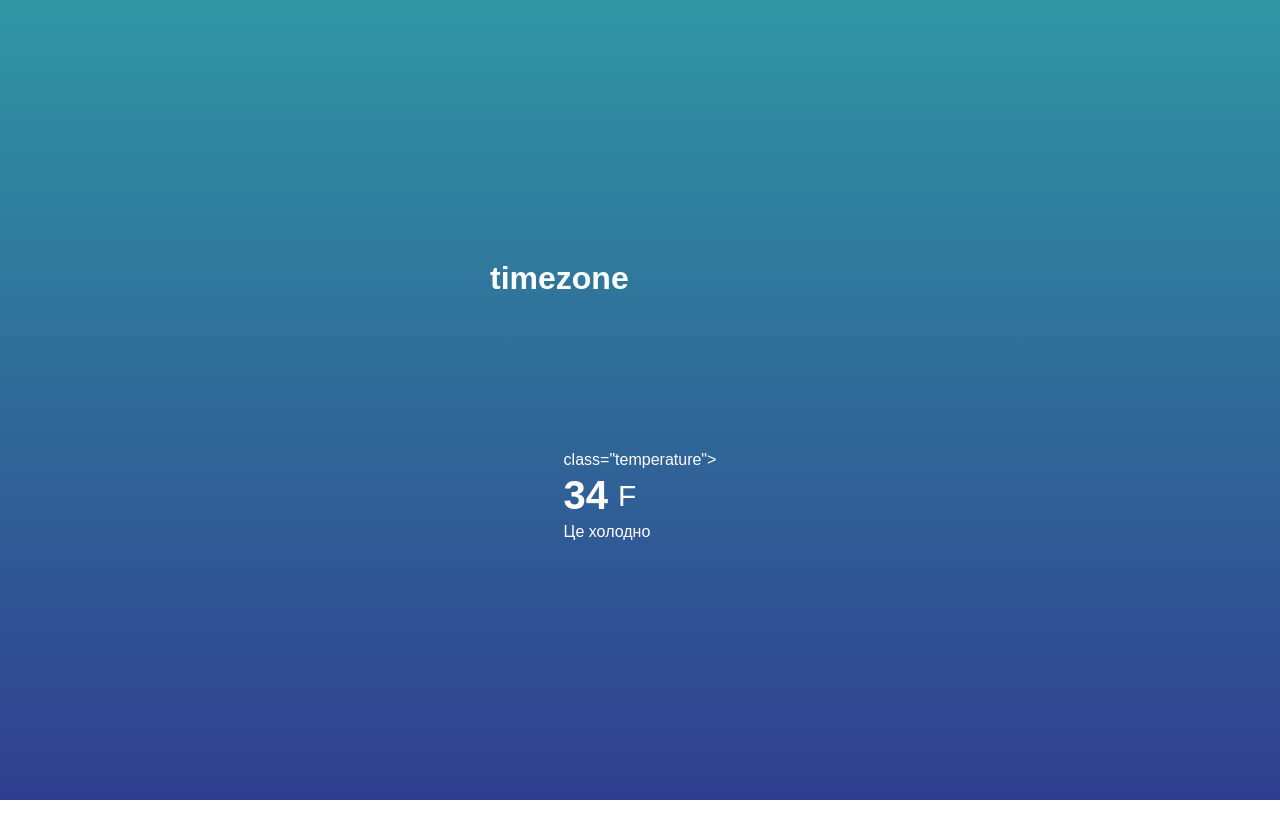
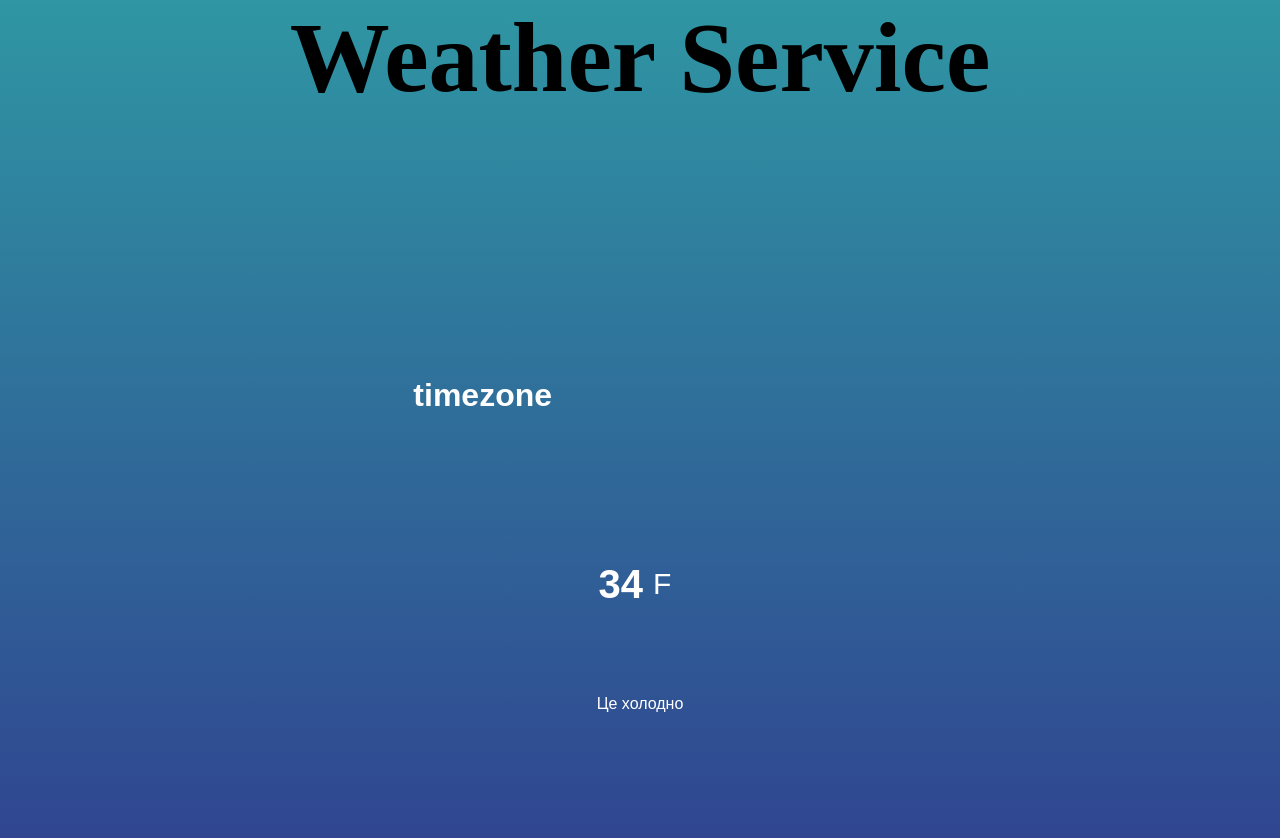
Before and after one commit to vanyyaa11/mainproject, a plain HTML site: page index.html in a window 1280 px wide. Before the commit the page ends 800 px from the top, so only its background shows below. Drawn offline with Linux system fonts and the light colour scheme.

Commit message:
mainproject

```diff
--- a/css/index.css
+++ b/css/index.css
@@ -5,12 +5,24 @@
 }
 body {
 
+/*    height: 100vh;*/
+/*    display: flex;*/
+/*    justify-content: center;*/
+/*    flex-direction:column;*/
+/*    align-items: center;*/
+    background-image: linear-gradient(rgb(47,150,163), rgb(48,62,143));
+/*    font-family: sans-serif;*/
+/*    color: white;*/
+}
+
+.x2 {
+
     height: 100vh;
     display: flex;
     justify-content: center;
     flex-direction:column;
     align-items: center;
-    background-image: linear-gradient(rgb(47,150,163), rgb(48,62,143));
+    /*background-image: linear-gradient(rgb(47,150,163), rgb(48,62,143));*/
     font-family: sans-serif;
     color: white;
 }
@@ -37,3 +49,9 @@ body {
 .degree-section h2 {
     font-size: 40px;
 }
+.x{
+    margin-left: auto;
+    margin-right: auto;
+    font-size: 50px;
+    text-align-last: center
+}
--- a/index.html
+++ b/index.html
@@ -4,21 +4,26 @@
     <meta charset="UTF-8">
     <meta name="viewport" content="width=device-width, initial-scale=1.0">
     <meta http-equiv="X-UA-Compatible" content="ie=edge">
-    <link rel="stylesheet" href="./css/index.css"/>
+    <link rel="stylesheet" href="css/index.css"/>
     <title>Weather</title>
 </head>
 <body>
-    <div clas="location">
+    <div class = "x">
+        <h1>Weather Service</h1>
+    </div>
+    <div class = "x2">
+    <div class="location">
         <h1 class="location-timezone">timezone</h1>
-        <canvas> class="icon" width="128" height="128"></canvas>
+        <canvas class="icon" width="128" height="128"></canvas>
     </div>
-    <div>class="temperature">
+    <div class="temperature">
     <div class="degree-section">
         <h2 class="temperature-degree">34</h2>
         <span>F</span>
         </div>
     <div class="temperature-description">Це холодно</div>
     </div>
+    </div>
 
     <script src="/js/skycons.js"></script>
     <script src="/js/index.js"></script>
--- a/js/index.js
+++ b/js/index.js
@@ -1,32 +1,31 @@
-window.addEventListener('load', ()=> {
+window.addEventListener("load", () => {
     let long;
     let lat;
-    let temperatureDescription = document.querySelector(".temperature-degree");
-    let locationtimezone = document.querySelector(".location-timezone");
-    let temperatureSection = document.querySelector("temperature");
-    const temperatureSpan = document.querySelector('temperature span');
-    if (navigator.geolocation){
-        navigator.geolocation.getCurrentPosition(position =>{
-            long = position.coords.longtitude;
+    let temperatureDescription = document.querySelector(".temperature-description");
+    let temperatureDegree = document.querySelector(".temperature-degree");
+    let locationTimezone = document.querySelector(".location-timezone");
+    let temperatureSection = document.querySelector(".temperature");
+    const temperatureSpan = document.querySelector(".temperature span");
+
+    if (navigator.geolocation) {
+        navigator.geolocation.getCurrentPosition(position => {
+            long = position.coords.longitude;
             lat = position.coords.latitude;
-
-            const proxy = "https://cors-anywhere.herokuapp.com/;
-            const api = '${proxy}
-            https://api.darksky.net/forecast/fced929ddd4a16a922dc407e7b128c59/${long},${lat};
+            const proxy = "https://cors-anywhere.herokuapp.com/";
+            let api = `${proxy}https://api.darksky.net/forecast/fced929ddd4a16a922dc407e7b128c59/${lat},${long}`;
 
             fetch(api)
-              .then(response=> {
+              .then(response => {
                 return response.json();
                })
                 .then(data => {
-                    const {temperature, summary, icon} = data.curently;
+                    const {temperature, summary, icon} = data.currently;
                     //
                 temperatureDegree.textContent = temperature;
-                    temperatureDescription.textContent = Summary;
+                temperatureDescription.textContent = summary;
                 locationTimezone.textContent = data.timezone;
                      // formula for celsius
                 let celsius = (temperature - 32)*(5/9);
-
                 setIcons(icon, document.querySelector(".icon"));
 
                      // celsius to farenheit
@@ -43,8 +42,8 @@ window.addEventListener('load', ()=> {
             });
     }
     function setIcons(icon, iconID) {
-        const skycons = new skycons({color: "white"});
-        const currentIcon = icon.replace(/-/g, "_").toUpperCase();
+        const skycons = new Skycons({color: "white"});
+        let currentIcon = icon.replace(/-/g, "_").toUpperCase();
         skycons.play();
         return skycons.set(iconID, Skycons[currentIcon]);
     }
```
Lines whose indentation alone changed are shown as unchanged.
